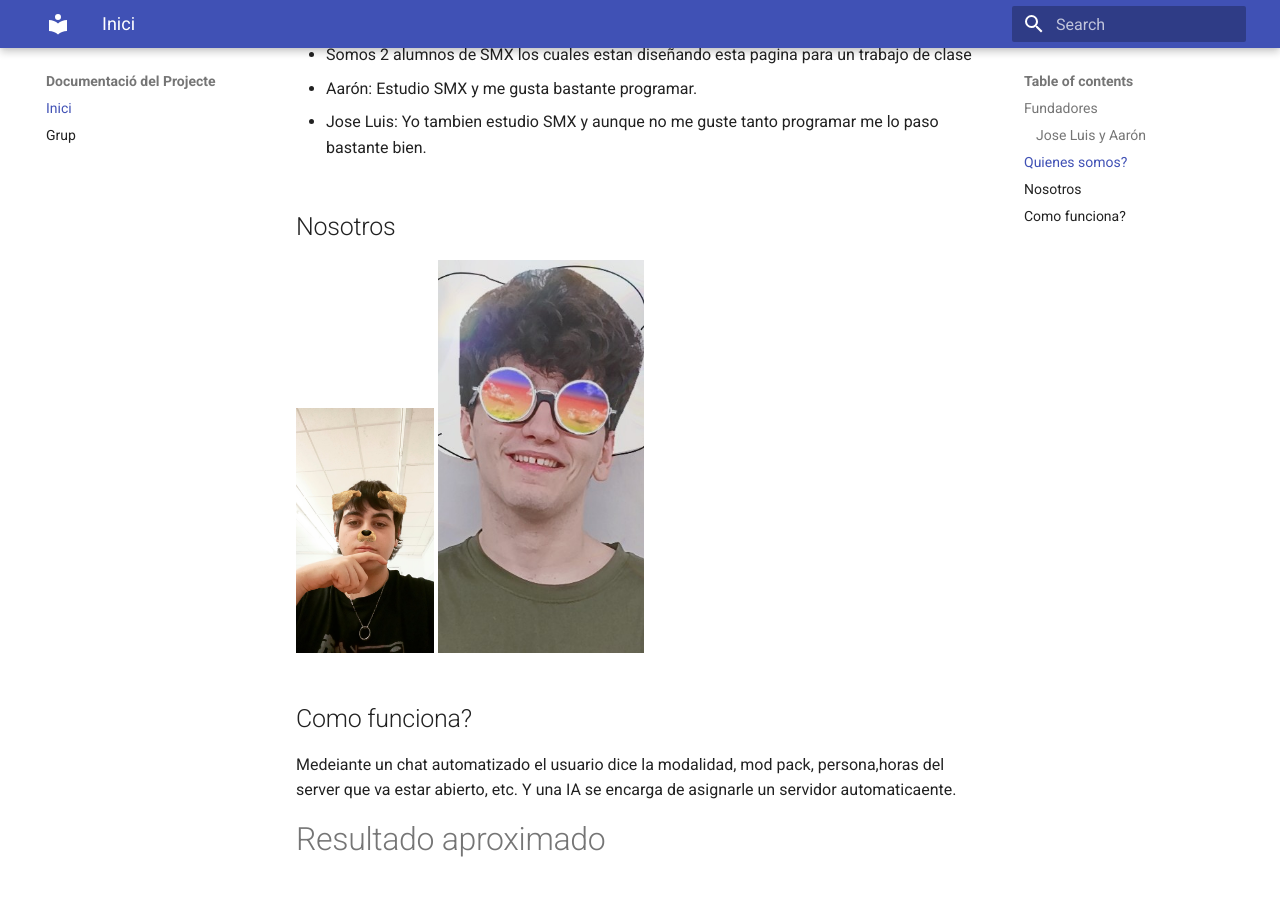
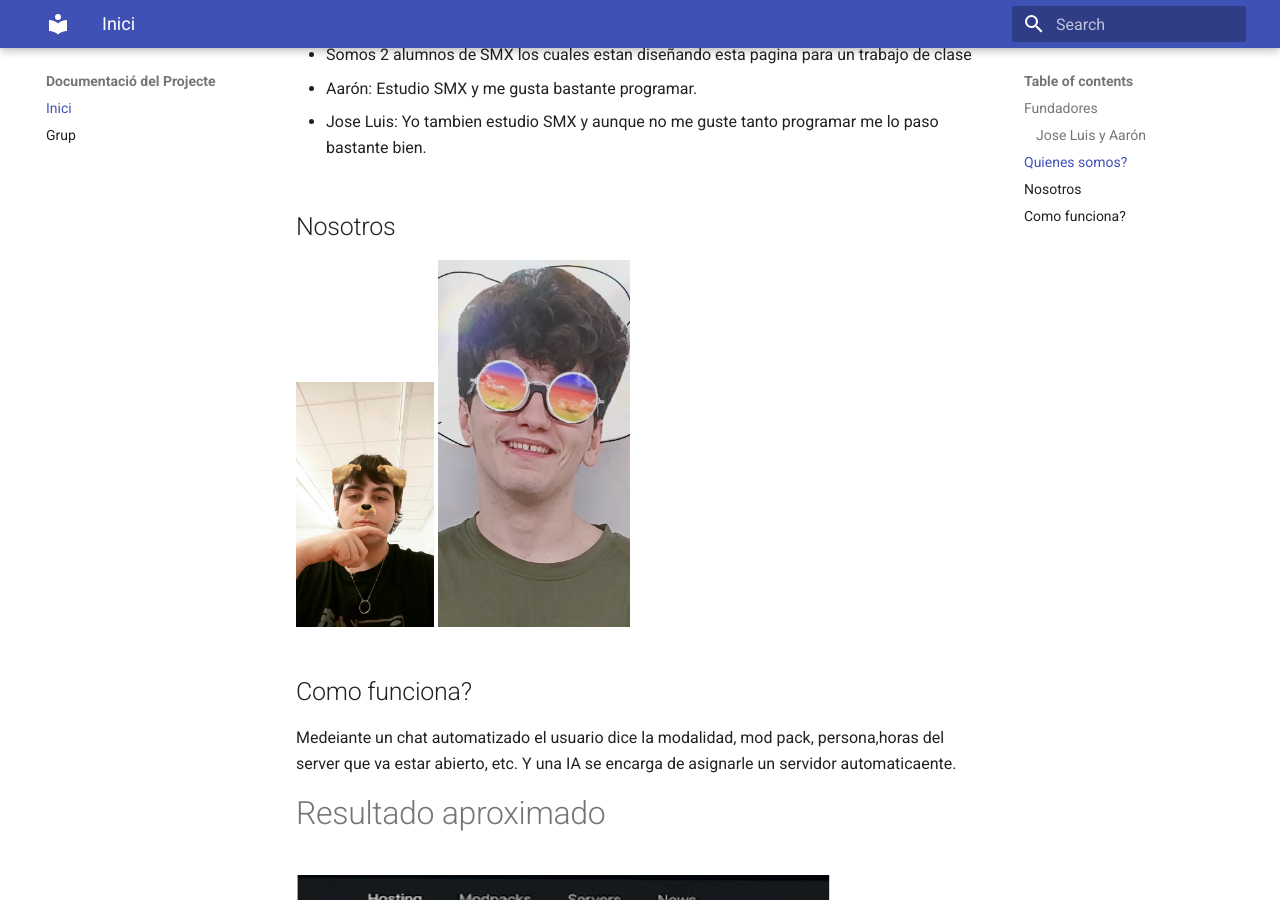
Before and after one commit to joseluislozano331-ops/projecto-gestor-de-reservas, an MkDocs documentation site: the page built from docs/index.md, in a window 1280 px wide and 900 px high, scrolled down 383 px. Built offline with MkDocs 1.6.1 and Material for MkDocs 9.7.7, drawn with Linux system fonts in a browser that asks for light colours.

Commit message:
Fix image width in index.md for better display

```diff
--- a/docs/index.md
+++ b/docs/index.md
@@ -16,7 +16,7 @@ Tu mundo, tus reglas. Crea tu propio servidor en segundos y juega sin límites.
 
 ## Nosotros
 <img src="img/Dogron.jpeg" width="20%">
-<img src="img/jose luis foto.jpeg" width="30%">
+<img src="img/jose luis foto.jpeg" width="28%">
 
 ## Como funciona?
 
```
